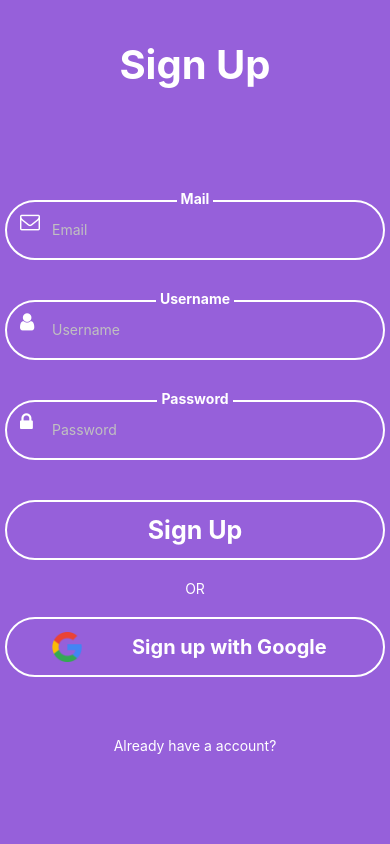
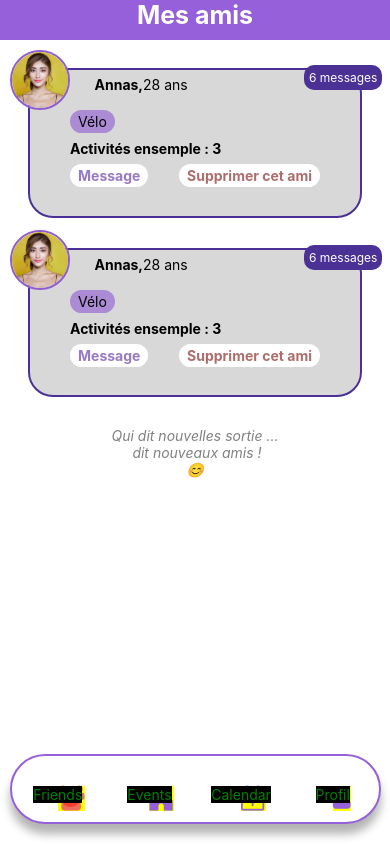
Before and after one commit to ThasAnantharajah/hang-out-front-end, a React Native app: screen / in a window 390 px wide. Built offline with nearby package versions, Linux system fonts and the light colour scheme.

Commit message:
bottom-tab

```diff
--- a/App.js
+++ b/App.js
@@ -11,6 +11,7 @@ import LoginScreen from "./screens/LoginScreen";
 import { Provider } from "react-redux";
 import { configureStore } from "@reduxjs/toolkit";
 import signup from "./reducers/signup";
+import { faAlignJustify } from "@fortawesome/free-solid-svg-icons";
 
 const store = configureStore({
   reducer: { signup },
@@ -22,9 +23,7 @@ const Tab = createBottomTabNavigator();
 const TabNavigator = () => {
   return (
     <Tab.Navigator
-      //  tabBarStyle: [
-      //       {left:20, right: 20, borderRadius:15, backgroundColor:'#9660DA'}, null
-      //  ]
+
       screenOptions={({ route }) => ({
         tabBarIcon: ({ color, size }) => {
           let iconName = "";
@@ -44,19 +43,33 @@ const TabNavigator = () => {
               break;
           }
 
-          return <FontAwesome name={iconName} size={size} color={color} />;
+          return (
+            <View style={{fle:1}}>
+            <FontAwesome
+              name={iconName}
+              size={size}
+              color={color}
+              style={{
+                backgroundColor: "yellow",
+                position:'absolute'
+              }}
+            />
+            </View>
+          );
         },
 
         tabBarStyle: {
-          flex: 1,
+          flexDirection: "row",
+          position: "absolute",
+          alignItems: "center",
+          justifyContent: "space-between",
           backgroundColor: "white",
-          flexDirection: "row",
+          paddingTop: 10,
           borderRadius: 50,
           width: "95%",
           height: 70,
           marginHorizontal: 10,
           marginBottom: 20,
-          position: "absolute",
           borderWidth: 2,
           borderColor: "#9660DA",
           borderBottomWidth: 2,
@@ -67,13 +80,16 @@ const TabNavigator = () => {
           shadowOffset: { width: 0, height: 10 },
           shadowRadius: 10,
           shadowOpacity: 0.3,
-          paddingTop:10,
-          alignSelf:'center',
-          gab:10,
+        },
+        tabBarLabelStyle: {
+          color:'green',
+          backgroundColor:'black',
+          fontSize:'16',
+
+
         },
         tabBarActiveTintColor: "#ec6e5b",
         tabBarInactiveTintColor: "#9660DA",
-
         headerShown: false,
       })}
     >
@@ -94,17 +110,10 @@ export default function App() {
     <Provider store={store}>
       <NavigationContainer>
         <Stack.Navigator screenOptions={{ headerShown: false }}>
-          <Stack.Screen name="Home" component={LoginScreen} />
+          {/* <Stack.Screen name="Home" component={LoginScreen} /> */}
           <Stack.Screen name="TabNavigator" component={TabNavigator} />
         </Stack.Navigator>
       </NavigationContainer>
     </Provider>
   );
 }
-
-const styles = StyleSheet.create({
-  bottomTab: {
-    borderRadius: 50,
-    backgroundColor: "#9660DA",
-  },
-});
```
